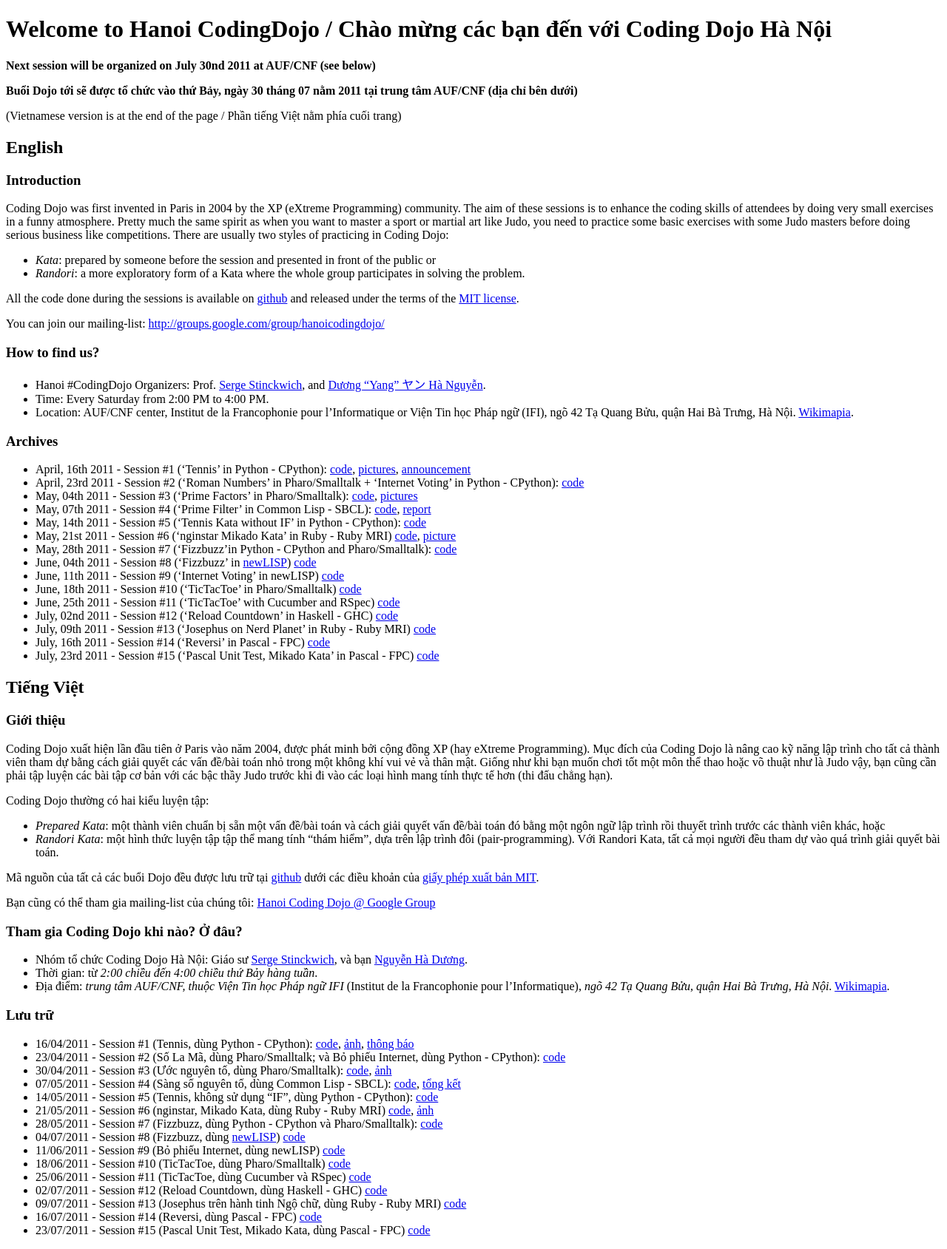
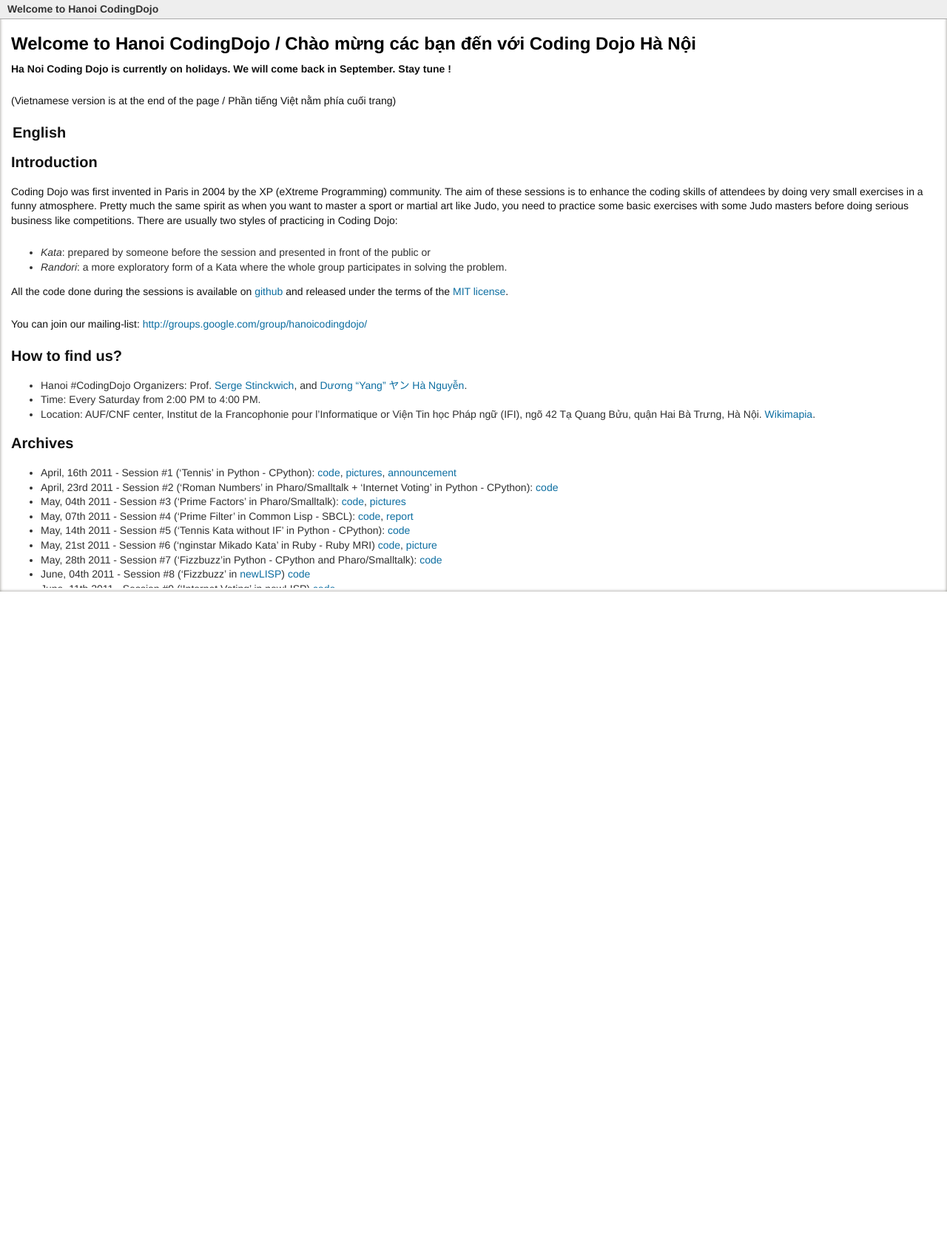
Before and after one commit to HaNoiCodingDojo/hanoicodingdojo.github.com, a plain HTML site: page index.html in a window 1280 px wide. Shown: the whole page at 74% size. After the commit the page ends 800 px from the top, so only its background shows below. Drawn offline with Linux system fonts and the light colour scheme.

Commit message:
HNCD on holidays

```diff
--- a/index.html
+++ b/index.html
@@ -1,137 +1,207 @@
-<?xml version="1.0" encoding="utf-8"?>
-<!DOCTYPE html PUBLIC
-    "-//W3C//DTD XHTML 1.1 plus MathML 2.0 plus SVG 1.1//EN"
-    "http://www.w3.org/2002/04/xhtml-math-svg/xhtml-math-svg.dtd">
-<html xmlns:svg='http://www.w3.org/2000/svg' xml:lang='en' xmlns='http://www.w3.org/1999/xhtml'>
-<head><meta content='application/xhtml+xml;charset=utf-8' http-equiv='Content-type' /><title>Welcome to Hanoi CodingDojo / Chào mừng các bạn đến với Coding Dojo Hà Nội</title></head>
+<?xml version="1.0" encoding="UTF-8" ?>
+<!DOCTYPE html PUBLIC "-//W3C//DTD XHTML 1.1 plus MathML 2.0//EN"
+	"http://www.w3.org/Math/DTD/mathml2/xhtml-math11-f.dtd">
+
+<html xmlns="http://www.w3.org/1999/xhtml">
+	<head>
+		<meta name="Format" content="complete" />
+		<meta name="format" content="complete" />
+    <style type="text/css">body,p,td,div { font-family:Helvetica,Arial,sans-serif;line-height:1.4em;font-size:14px;color:#111; }
+p { margin:0 0 1.7em 0; }
+a { color:rgb(13,110,161);text-decoration:none;-webkit-transition:color .2s ease-in-out; }
+a:hover { color:#3593d9; }
+h1.doctitle { background:#eee;font-size:14px;font-weight:bold;color:#333;line-height:25px;margin:0;padding:0 10px;border-bottom:solid 1px #aaa; }
+h1 { font-size:24px;color:#000;margin:12px 0 15px 0; }
+h2 { font-size:20px;color:#111;width:auto;margin:15px 0 10px 2px; }
+h2 em { line-height:1.6em;font-size:12px;color:#111;text-shadow:0 1px 0 #FFF;padding-left:10px; }
+h3 { font-size:20px;color:#111; }
+h4 { font-size:14px;color:#111;margin-bottom:1.3em; }
+.footnote { font-size:.8em;vertical-align:super;color:rgb(13,110,161); }
+#wrapper { background:#fff;position:fixed;top:0;left:0;right:0;bottom:0;-webkit-box-shadow:inset 0px 0px 4px #8F8D87; }
+#contentdiv { position:fixed;top:27px;left:5px;right:5px;bottom:5px;background:transparent;color:#303030;overflow:auto;text-indent:0px;padding:10px; }
+#contentdiv::-webkit-scrollbar { width:6px; }
+#contentdiv::-webkit-scrollbar:horizontal { height:6px;display:none; }
+#contentdiv::-webkit-scrollbar-track { background:transparent;-webkit-border-radius:0;right:10px; }
+#contentdiv::-webkit-scrollbar-track:disabled { display:none; }
+#contentdiv::-webkit-scrollbar-thumb { border-width:0;min-height:20px;background:#777;opacity:0.4;-webkit-border-radius:5px; }</style>
+	</head>
 <body>
-<h1 id='welcome_to_hanoi_codingdojo__cho_mng_cc_bn_n_vi_coding_dojo_h_ni'>Welcome to Hanoi CodingDojo / Chào mừng các bạn đến với Coding Dojo Hà Nội</h1>
+  <div id="wrapper">
+	<h1 class="doctitle">Welcome to Hanoi CodingDojo</h1>
+    <div id="contentdiv">
+      <h1 id="welcometohanoicodingdojochomngccbnnvicodingdojohni">Welcome to Hanoi CodingDojo / Chào mừng các bạn đến với Coding Dojo Hà Nội</h1>
 
-<p><strong>Next session will be organized on July 30nd 2011 at AUF/CNF (see below)</strong></p>
+<p><strong>Ha Noi Coding Dojo is currently on holidays. We will come back in September. Stay tune !</strong></p>
 
-<p><strong>Buổi Dojo tới sẽ được tổ chức vào thứ Bảy, ngày 30 tháng 07 nằm 2011 tại trung tâm AUF/CNF (dịa chỉ bên dưới)</strong></p>
+<p>(Vietnamese version is at the end of the page / Phần tiếng Việt nằm phía cuối
+trang)</p>
 
-<p>(Vietnamese version is at the end of the page / Phần tiếng Việt nằm phía cuối trang)</p>
+<h2 id="english">English</h2>
 
-<h2 id='english'>English</h2>
+<h3 id="introduction">Introduction</h3>
 
-<h3 id='introduction'>Introduction</h3>
-
-<p>Coding Dojo was first invented in Paris in 2004 by the XP (eXtreme Programming) community. The aim of these sessions is to enhance the coding skills of attendees by doing very small exercises in a funny atmosphere. Pretty much the same spirit as when you want to master a sport or martial art like Judo, you need to practice some basic exercises with some Judo masters before doing serious business like competitions. There are usually two styles of practicing in Coding Dojo:</p>
+<p>Coding Dojo was first invented in Paris in 2004 by the XP (eXtreme
+Programming) community.  The aim of these sessions is to enhance the coding
+skills of attendees by doing very small exercises in a funny atmosphere.
+Pretty much the same spirit as when you want to master a sport or martial art
+like Judo, you need to practice some basic exercises with some Judo masters
+before doing serious business like competitions.  There are usually two styles
+of practicing in Coding Dojo:</p>
 
 <ul>
-<li><em>Kata</em>: prepared by someone before the session and presented in front of the public or</li>
-
-<li><em>Randori</em>: a more exploratory form of a Kata where the whole group participates in solving the problem.</li>
+<li><em>Kata</em>: prepared by someone before the session and presented in front of the
+public or</li>
+<li><em>Randori</em>: a more exploratory form of a Kata where the whole group
+participates in solving the problem.</li>
 </ul>
 
-<p>All the code done during the sessions is available on <a href='http://www.github.com/'>github</a> and released under the terms of the <a href='http://www.opensource.org/licenses/mit-license.php'>MIT license</a>.</p>
+<p>All the code done during the sessions is available on
+<a href="http://www.github.com/">github</a> and released under the terms of the
+<a href="http://www.opensource.org/licenses/mit-license.php">MIT license</a>.</p>
 
-<p>You can join our mailing-list: <a href='http://groups.google.com/group/hanoicodingdojo/'>http://groups.google.com/group/hanoicodingdojo/</a></p>
+<p>You can join our mailing-list:
+<a href="http://groups.google.com/group/hanoicodingdojo/">http://groups.google.com/group/hanoicodingdojo/</a></p>
 
-<h3 id='how_to_find_us'>How to find us?</h3>
+<h3 id="howtofindus">How to find us?</h3>
 
 <ul>
-<li>Hanoi #CodingDojo Organizers: Prof. <a href='http://www.doesnotunderstand.org/'>Serge Stinckwich</a>, and <a href='http://cmpitg.wordpress.com'>Dương “Yang” ヤン Hà Nguyễn</a>.</li>
-
+<li>Hanoi #CodingDojo Organizers:
+Prof. <a href="http://www.doesnotunderstand.org/">Serge Stinckwich</a>, and
+<a href="http://cmpitg.wordpress.com">Dương “Yang” ヤン Hà Nguyễn</a>.</li>
 <li>Time: Every Saturday from 2:00 PM to 4:00 PM.</li>
-
-<li>Location: AUF/CNF center, Institut de la Francophonie pour l’Informatique or Viện Tin học Pháp ngữ (IFI), ngõ 42 Tạ Quang Bửu, quận Hai Bà Trưng, Hà Nội. <a href='http://wikimapia.org/131037/vi/Vi%E1%BB%87n-Tin-h%E1%BB%8Dc-Ph%C3%A1p-ng%E1%BB%AF-H%C3%A0-N%E1%BB%99i-IFI'>Wikimapia</a>.</li>
+<li>Location: AUF/CNF center, Institut de la Francophonie pour
+l’Informatique or Viện Tin học Pháp ngữ (IFI), ngõ 42 Tạ Quang Bửu,
+quận Hai Bà Trưng, Hà
+Nội. <a href="http://wikimapia.org/131037/vi/Vi%E1%BB%87n-Tin-h%E1%BB%8Dc-Ph%C3%A1p-ng%E1%BB%AF-H%C3%A0-N%E1%BB%99i-IFI">Wikimapia</a>.</li>
 </ul>
 
-<h3 id='archives'>Archives</h3>
+<h3 id="archives">Archives</h3>
 
 <ul>
-<li>April, 16th 2011 - Session #1 (&#8216;Tennis&#8217; in Python - CPython): <a href='https://github.com/HaNoiCodingDojo/HNCDSession1'>code</a>, <a href='http://www.flickr.com/photos/sergestinckwich/sets/72157626521205638/'>pictures</a>, <a href='http://blog.hanoilug.org/?p=123'>announcement</a></li>
-
-<li>April, 23rd 2011 - Session #2 (&#8216;Roman Numbers&#8217; in Pharo/Smalltalk + &#8216;Internet Voting&#8217; in Python - CPython): <a href='https://github.com/HaNoiCodingDojo/HNCDSession2'>code</a></li>
-
-<li>May, 04th 2011 - Session #3 (&#8216;Prime Factors&#8217; in Pharo/Smalltalk): <a href='https://github.com/HaNoiCodingDojo/HNCDSession3'>code</a>, <a href='http://www.flickr.com/photos/vuhung/sets/72157626622094652/'>pictures</a></li>
-
-<li>May, 07th 2011 - Session #4 (&#8216;Prime Filter&#8217; in Common Lisp - SBCL): <a href='https://github.com/HaNoiCodingDojo/HNCDSession4'>code</a>, <a href='http://blog.hanoilug.org/?p=124'>report</a></li>
-
-<li>May, 14th 2011 - Session #5 (&#8216;Tennis Kata without IF&#8217; in Python - CPython): <a href='https://github.com/HaNoiCodingDojo/HNCDSession5'>code</a></li>
-
-<li>May, 21st 2011 - Session #6 (&#8216;nginstar Mikado Kata&#8217; in Ruby - Ruby MRI) <a href='https://github.com/HaNoiCodingDojo/HNCDSession6'>code</a>, <a href='http://www.flickr.com/photos/sergestinckwich/5753566224/'>picture</a></li>
-
-<li>May, 28th 2011 - Session #7 (&#8216;Fizzbuzz&#8217;in Python - CPython and Pharo/Smalltalk): <a href='https://github.com/HaNoiCodingDojo/HNCDSession7'>code</a></li>
-
-<li>June, 04th 2011 - Session #8 (&#8216;Fizzbuzz&#8217; in <a href='http://www.newlisp.org/'>newLISP</a>) <a href='https://github.com/HaNoiCodingDojo/HNCDSession8'>code</a></li>
-
-<li>June, 11th 2011 - Session #9 (&#8216;Internet Voting&#8217; in newLISP) <a href='https://github.com/HaNoiCodingDojo/HNCDSession9'>code</a></li>
-
-<li>June, 18th 2011 - Session #10 (&#8216;TicTacToe&#8217; in Pharo/Smalltalk) <a href='https://github.com/HaNoiCodingDojo/HNCDSession10'>code</a></li>
-
-<li>June, 25th 2011 - Session #11 (&#8216;TicTacToe&#8217; with Cucumber and RSpec) <a href='https://github.com/HaNoiCodingDojo/HNCDSession11'>code</a></li>
-
-<li>July, 02nd 2011 - Session #12 (&#8216;Reload Countdown&#8217; in Haskell - GHC) <a href='https://github.com/HaNoiCodingDojo/HNCDSession12'>code</a></li>
-
-<li>July, 09th 2011 - Session #13 (&#8216;Josephus on Nerd Planet&#8217; in Ruby - Ruby MRI) <a href='https://github.com/HaNoiCodingDojo/HNCDSession13'>code</a></li>
-
-<li>July, 16th 2011 - Session #14 (&#8216;Reversi&#8217; in Pascal - FPC) <a href='https://github.com/HaNoiCodingDojo/HNCDSession14'>code</a></li>
-
-<li>July, 23rd 2011 - Session #15 (&#8216;Pascal Unit Test, Mikado Kata&#8217; in Pascal - FPC) <a href='https://github.com/HaNoiCodingDojo/HNCDSession15'>code</a></li>
+<li>April, 16th 2011 - Session #1 (&#8216;Tennis&#8217; in Python - CPython):
+<a href="https://github.com/HaNoiCodingDojo/HNCDSession1">code</a>,
+<a href="http://www.flickr.com/photos/sergestinckwich/sets/72157626521205638/">pictures</a>,
+<a href="http://blog.hanoilug.org/?p=123">announcement</a></li>
+<li>April, 23rd 2011 - Session #2 (&#8216;Roman Numbers&#8217; in Pharo/Smalltalk + &#8216;Internet Voting&#8217;
+in Python - CPython): <a href="https://github.com/HaNoiCodingDojo/HNCDSession2">code</a></li>
+<li>May, 04th 2011 - Session #3 (&#8216;Prime Factors&#8217; in Pharo/Smalltalk):
+<a href="https://github.com/HaNoiCodingDojo/HNCDSession3">code</a>,
+<a href="http://www.flickr.com/photos/vuhung/sets/72157626622094652/">pictures</a></li>
+<li>May, 07th 2011 - Session #4 (&#8216;Prime Filter&#8217; in Common Lisp - SBCL):
+<a href="https://github.com/HaNoiCodingDojo/HNCDSession4">code</a>,
+<a href="http://blog.hanoilug.org/?p=124">report</a></li>
+<li>May, 14th 2011 - Session #5 (&#8216;Tennis Kata without IF&#8217; in Python - CPython):
+<a href="https://github.com/HaNoiCodingDojo/HNCDSession5">code</a></li>
+<li>May, 21st 2011 - Session #6 (&#8216;nginstar Mikado Kata&#8217; in Ruby - Ruby MRI)
+<a href="https://github.com/HaNoiCodingDojo/HNCDSession6">code</a>,
+<a href="http://www.flickr.com/photos/sergestinckwich/5753566224/">picture</a></li>
+<li>May, 28th 2011 - Session #7 (&#8216;Fizzbuzz&#8217;in Python - CPython and Pharo/Smalltalk):
+<a href="https://github.com/HaNoiCodingDojo/HNCDSession7">code</a></li>
+<li>June, 04th 2011 - Session #8 (&#8216;Fizzbuzz&#8217; in
+<a href="http://www.newlisp.org/">newLISP</a>)
+<a href="https://github.com/HaNoiCodingDojo/HNCDSession8">code</a></li>
+<li>June, 11th 2011 - Session #9 (&#8216;Internet Voting&#8217; in newLISP)
+<a href="https://github.com/HaNoiCodingDojo/HNCDSession9">code</a></li>
+<li>June, 18th 2011 - Session #10 (&#8216;TicTacToe&#8217; in Pharo/Smalltalk)
+<a href="https://github.com/HaNoiCodingDojo/HNCDSession10">code</a></li>
+<li>June, 25th 2011 - Session #11 (&#8216;TicTacToe&#8217; with Cucumber and RSpec)
+<a href="https://github.com/HaNoiCodingDojo/HNCDSession11">code</a></li>
+<li>July, 02nd 2011 - Session #12 (&#8216;Reload Countdown&#8217; in Haskell - GHC)
+<a href="https://github.com/HaNoiCodingDojo/HNCDSession12">code</a></li>
+<li>July, 09th 2011 - Session #13 (&#8216;Josephus on Nerd Planet&#8217; in Ruby - Ruby MRI)
+<a href="https://github.com/HaNoiCodingDojo/HNCDSession13">code</a></li>
+<li>July, 16th 2011 - Session #14 (&#8216;Reversi&#8217; in Pascal - FPC)
+<a href="https://github.com/HaNoiCodingDojo/HNCDSession14">code</a></li>
+<li>July, 23rd 2011 - Session #15 (&#8216;Pascal Unit Test, Mikado Kata&#8217; in Pascal -
+FPC) <a href="https://github.com/HaNoiCodingDojo/HNCDSession15">code</a></li>
 </ul>
 
-<h2 id='ting_vit'>Tiếng Việt</h2>
+<h2 id="tingvit">Tiếng Việt</h2>
 
-<h3 id='gii_thiu'>Giới thiệu</h3>
+<h3 id="giithiu">Giới thiệu</h3>
 
-<p>Coding Dojo xuất hiện lần đầu tiên ở Paris vào năm 2004, được phát minh bởi cộng đồng XP (hay eXtreme Programming). Mục đích của Coding Dojo là nâng cao kỹ năng lập trình cho tất cả thành viên tham dự bằng cách giải quyết các vấn đề/bài toán nhỏ trong một không khí vui vẻ và thân mật. Giống như khi bạn muốn chơi tốt một môn thể thao hoặc võ thuật như là Judo vậy, bạn cũng cần phải tập luyện các bài tập cơ bản với các bậc thầy Judo trước khi đi vào các loại hình mang tính thực tế hơn (thi đấu chẳng hạn).</p>
+<p>Coding Dojo xuất hiện lần đầu tiên ở Paris vào năm 2004, được phát minh bởi
+cộng đồng XP (hay eXtreme Programming).  Mục đích của Coding Dojo là nâng cao
+kỹ năng lập trình cho tất cả thành viên tham dự bằng cách giải quyết các vấn
+đề/bài toán nhỏ trong một không khí vui vẻ và thân mật.  Giống như khi bạn
+muốn chơi tốt một môn thể thao hoặc võ thuật như là Judo vậy, bạn cũng cần
+phải tập luyện các bài tập cơ bản với các bậc thầy Judo trước khi đi vào các
+loại hình mang tính thực tế hơn (thi đấu chẳng hạn).</p>
 
 <p>Coding Dojo thường có hai kiểu luyện tập:</p>
 
 <ul>
-<li><em>Prepared Kata</em>: một thành viên chuẩn bị sẵn một vấn đề/bài toán và cách giải quyết vấn đề/bài toán đó bằng một ngôn ngữ lập trình rồi thuyết trình trước các thành viên khác, hoặc</li>
-
-<li><em>Randori Kata</em>: một hình thức luyện tập tập thể mang tính &#8220;thám hiểm&#8221;, dựa trên lập trình đôi (pair-programming). Với Randori Kata, tất cả mọi người đều tham dự vào quá trình giải quyết bài toán.</li>
+<li><em>Prepared Kata</em>: một thành viên chuẩn bị sẵn một vấn đề/bài toán và cách
+giải quyết vấn đề/bài toán đó bằng một ngôn ngữ lập trình rồi thuyết trình
+trước các thành viên khác, hoặc</li>
+<li><em>Randori Kata</em>: một hình thức luyện tập tập thể mang tính &#8220;thám hiểm&#8221;, dựa
+trên lập trình đôi (pair-programming).  Với Randori Kata, tất cả mọi người
+đều tham dự vào quá trình giải quyết bài toán.</li>
 </ul>
 
-<p>Mã nguồn của tất cả các buổi Dojo đều được lưu trữ tại <a href='http://www.github.com/'>github</a> dưới các điều khoản của <a href='http://www.opensource.org/licenses/mit-license.php'>giấy phép xuất bản MIT</a>.</p>
+<p>Mã nguồn của tất cả các buổi Dojo đều được lưu trữ tại
+<a href="http://www.github.com/">github</a> dưới các điều khoản của
+<a href="http://www.opensource.org/licenses/mit-license.php">giấy phép xuất bản MIT</a>.</p>
 
-<p>Bạn cũng có thể tham gia mailing-list của chúng tôi: <a href='http://groups.google.com/group/hanoicodingdojo/'>Hanoi Coding Dojo @ Google Group</a></p>
+<p>Bạn cũng có thể tham gia mailing-list của chúng tôi:
+<a href="http://groups.google.com/group/hanoicodingdojo/">Hanoi Coding Dojo @ Google Group</a></p>
 
-<h3 id='tham_gia_coding_dojo_khi_no__u'>Tham gia Coding Dojo khi nào? Ở đâu?</h3>
+<h3 id="thamgiacodingdojokhinou">Tham gia Coding Dojo khi nào?  Ở đâu?</h3>
 
 <ul>
-<li>Nhóm tổ chức Coding Dojo Hà Nội: Giáo sư <a href='http://www.doesnotunderstand.org/'>Serge Stinckwich</a>, và bạn <a href='http://cmpitg.wordpress.com'>Nguyễn Hà Dương</a>.</li>
-
+<li>Nhóm tổ chức Coding Dojo Hà Nội: Giáo sư
+<a href="http://www.doesnotunderstand.org/">Serge Stinckwich</a>, và bạn
+<a href="http://cmpitg.wordpress.com">Nguyễn Hà Dương</a>.</li>
 <li>Thời gian: từ <em>2:00 chiều đến 4:00 chiều thứ Bảy hàng tuần</em>.</li>
-
-<li>Địa điểm: <em>trung tâm AUF/CNF, thuộc Viện Tin học Pháp ngữ IFI</em> (Institut de la Francophonie pour l’Informatique), <em>ngõ 42 Tạ Quang Bửu, quận Hai Bà Trưng, Hà Nội</em>. <a href='http://wikimapia.org/131037/vi/Vi%E1%BB%87n-Tin-h%E1%BB%8Dc-Ph%C3%A1p-ng%E1%BB%AF-H%C3%A0-N%E1%BB%99i-IFI'>Wikimapia</a>.</li>
+<li>Địa điểm: <em>trung tâm AUF/CNF, thuộc Viện Tin học Pháp ngữ IFI</em> (Institut de
+la Francophonie pour l’Informatique), <em>ngõ 42 Tạ Quang Bửu, quận Hai Bà
+Trưng, Hà
+Nội</em>. <a href="http://wikimapia.org/131037/vi/Vi%E1%BB%87n-Tin-h%E1%BB%8Dc-Ph%C3%A1p-ng%E1%BB%AF-H%C3%A0-N%E1%BB%99i-IFI">Wikimapia</a>.</li>
 </ul>
 
-<h3 id='lu_tr'>Lưu trữ</h3>
+<h3 id="lutr">Lưu trữ</h3>
 
 <ul>
-<li>16/04/2011 - Session #1 (Tennis, dùng Python - CPython): <a href='https://github.com/HaNoiCodingDojo/HNCDSession1'>code</a>, <a href='http://www.flickr.com/photos/sergestinckwich/sets/72157626521205638/'>ảnh</a>, <a href='http://blog.hanoilug.org/?p=123'>thông báo</a></li>
+<li>16/04/2011 - Session #1 (Tennis, dùng Python - CPython):
+<a href="https://github.com/HaNoiCodingDojo/HNCDSession1">code</a>,
+<a href="http://www.flickr.com/photos/sergestinckwich/sets/72157626521205638/">ảnh</a>,
+<a href="http://blog.hanoilug.org/?p=123">thông báo</a></li>
+<li>23/04/2011 - Session #2 (Số La Mã, dùng Pharo/Smalltalk; và Bỏ phiếu
+Internet, dùng Python - CPython):
+<a href="https://github.com/HaNoiCodingDojo/HNCDSession2">code</a></li>
+<li>30/04/2011 - Session #3 (Ước nguyên tố, dùng Pharo/Smalltalk):
+<a href="https://github.com/HaNoiCodingDojo/HNCDSession3">code</a>,
+<a href="http://www.flickr.com/photos/vuhung/sets/72157626622094652/">ảnh</a></li>
+<li>07/05/2011 - Session #4 (Sàng số nguyên tố, dùng Common Lisp - SBCL):
+<a href="https://github.com/HaNoiCodingDojo/HNCDSession4">code</a>,
+<a href="http://blog.hanoilug.org/?p=124">tổng kết</a></li>
+<li>14/05/2011 - Session #5 (Tennis, không sử dụng &#8220;IF&#8221;, dùng Python - CPython):
+<a href="https://github.com/HaNoiCodingDojo/HNCDSession5">code</a></li>
+<li>21/05/2011 - Session #6 (nginstar, Mikado Kata, dùng Ruby - Ruby MRI)
+<a href="https://github.com/HaNoiCodingDojo/HNCDSession6">code</a>,
+<a href="http://www.flickr.com/photos/sergestinckwich/5753566224/">ảnh</a></li>
+<li>28/05/2011 - Session #7 (Fizzbuzz, dùng Python - CPython và
+Pharo/Smalltalk): <a href="https://github.com/HaNoiCodingDojo/HNCDSession7">code</a></li>
+<li>04/07/2011 - Session #8 (Fizzbuzz, dùng
+<a href="http://www.newlisp.org/">newLISP</a>)
+<a href="https://github.com/HaNoiCodingDojo/HNCDSession8">code</a></li>
+<li>11/06/2011 - Session #9 (Bỏ phiếu Internet, dùng newLISP)
+<a href="https://github.com/HaNoiCodingDojo/HNCDSession9">code</a></li>
+<li>18/06/2011 - Session #10 (TicTacToe, dùng Pharo/Smalltalk)
+<a href="https://github.com/HaNoiCodingDojo/HNCDSession10">code</a></li>
+<li>25/06/2011 - Session #11 (TicTacToe, dùng Cucumber và RSpec)
+<a href="https://github.com/HaNoiCodingDojo/HNCDSession11">code</a></li>
+<li>02/07/2011 - Session #12 (Reload Countdown, dùng Haskell - GHC)
+<a href="https://github.com/HaNoiCodingDojo/HNCDSession12">code</a></li>
+<li>09/07/2011 - Session #13 (Josephus trên hành tinh Ngộ chữ, dùng Ruby - Ruby
+MRI) <a href="https://github.com/HaNoiCodingDojo/HNCDSession13">code</a></li>
+<li>16/07/2011 - Session #14 (Reversi, dùng Pascal - FPC)
+<a href="https://github.com/HaNoiCodingDojo/HNCDSession14">code</a></li>
+<li>23/07/2011 - Session #15 (Pascal Unit Test, Mikado Kata, dùng Pascal - FPC)
+<a href="https://github.com/HaNoiCodingDojo/HNCDSession15">code</a></li>
+</ul>
 
-<li>23/04/2011 - Session #2 (Số La Mã, dùng Pharo/Smalltalk; và Bỏ phiếu Internet, dùng Python - CPython): <a href='https://github.com/HaNoiCodingDojo/HNCDSession2'>code</a></li>
-
-<li>30/04/2011 - Session #3 (Ước nguyên tố, dùng Pharo/Smalltalk): <a href='https://github.com/HaNoiCodingDojo/HNCDSession3'>code</a>, <a href='http://www.flickr.com/photos/vuhung/sets/72157626622094652/'>ảnh</a></li>
-
-<li>07/05/2011 - Session #4 (Sàng số nguyên tố, dùng Common Lisp - SBCL): <a href='https://github.com/HaNoiCodingDojo/HNCDSession4'>code</a>, <a href='http://blog.hanoilug.org/?p=124'>tổng kết</a></li>
-
-<li>14/05/2011 - Session #5 (Tennis, không sử dụng &#8220;IF&#8221;, dùng Python - CPython): <a href='https://github.com/HaNoiCodingDojo/HNCDSession5'>code</a></li>
-
-<li>21/05/2011 - Session #6 (nginstar, Mikado Kata, dùng Ruby - Ruby MRI) <a href='https://github.com/HaNoiCodingDojo/HNCDSession6'>code</a>, <a href='http://www.flickr.com/photos/sergestinckwich/5753566224/'>ảnh</a></li>
-
-<li>28/05/2011 - Session #7 (Fizzbuzz, dùng Python - CPython và Pharo/Smalltalk): <a href='https://github.com/HaNoiCodingDojo/HNCDSession7'>code</a></li>
-
-<li>04/07/2011 - Session #8 (Fizzbuzz, dùng <a href='http://www.newlisp.org/'>newLISP</a>) <a href='https://github.com/HaNoiCodingDojo/HNCDSession8'>code</a></li>
-
-<li>11/06/2011 - Session #9 (Bỏ phiếu Internet, dùng newLISP) <a href='https://github.com/HaNoiCodingDojo/HNCDSession9'>code</a></li>
-
-<li>18/06/2011 - Session #10 (TicTacToe, dùng Pharo/Smalltalk) <a href='https://github.com/HaNoiCodingDojo/HNCDSession10'>code</a></li>
-
-<li>25/06/2011 - Session #11 (TicTacToe, dùng Cucumber và RSpec) <a href='https://github.com/HaNoiCodingDojo/HNCDSession11'>code</a></li>
-
-<li>02/07/2011 - Session #12 (Reload Countdown, dùng Haskell - GHC) <a href='https://github.com/HaNoiCodingDojo/HNCDSession12'>code</a></li>
-
-<li>09/07/2011 - Session #13 (Josephus trên hành tinh Ngộ chữ, dùng Ruby - Ruby MRI) <a href='https://github.com/HaNoiCodingDojo/HNCDSession13'>code</a></li>
-
-<li>16/07/2011 - Session #14 (Reversi, dùng Pascal - FPC) <a href='https://github.com/HaNoiCodingDojo/HNCDSession14'>code</a></li>
-
-<li>23/07/2011 - Session #15 (Pascal Unit Test, Mikado Kata, dùng Pascal - FPC) <a href='https://github.com/HaNoiCodingDojo/HNCDSession15'>code</a></li>
-</ul>
-</body></html>
+    </div>
+  </div>
+</body>
+</html>
```
